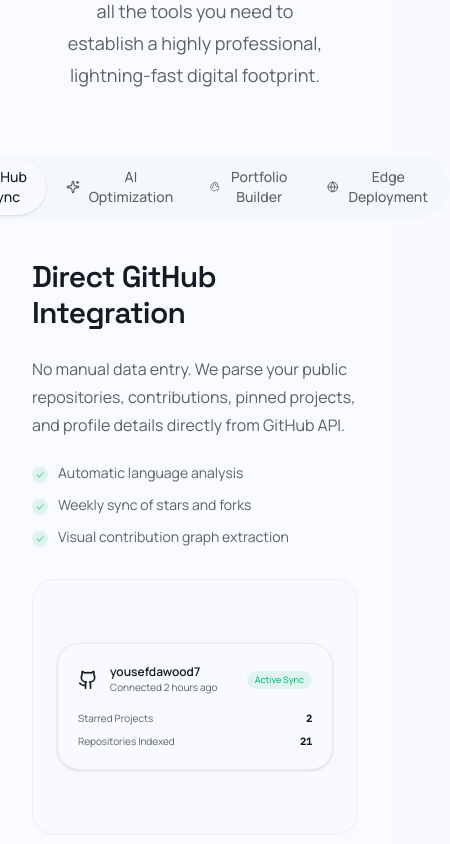
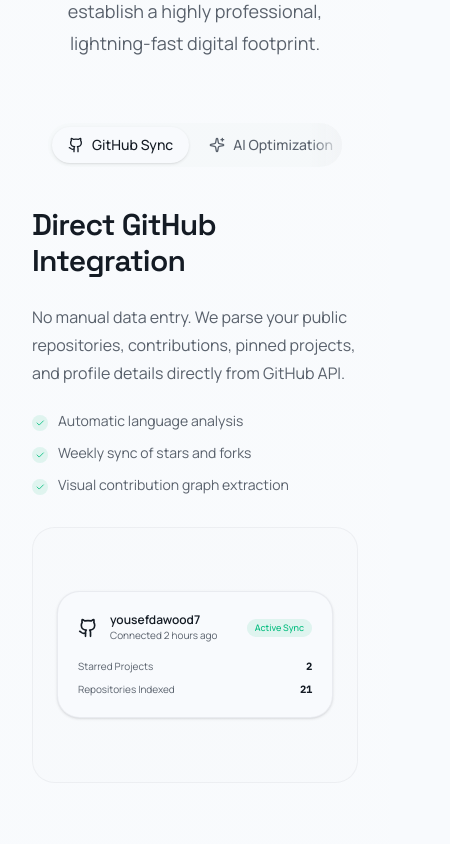
Before and after one commit to Ashraf8345/final_project, a Next.js app: page / in a window 390 px wide. Shown: the part 5720-6564 px from the top of the page, 450 px wide, since content can reach past the window. Built offline with nearby package versions, Linux system fonts and the light colour scheme.

Commit message:
add horizontal scrolling and fade indicators to CoreFeatures component

```diff
--- a/src/features/marketing/components/core-features.tsx
+++ b/src/features/marketing/components/core-features.tsx
@@ -153,8 +153,35 @@
 
   const activeCategory = categories.find((cat) => cat.id === activeTab) || categories[0]
 
+  const scrollContainerRef = React.useRef<HTMLDivElement>(null)
+  const [showLeftScroll, setShowLeftScroll] = React.useState(false)
+  const [showRightScroll, setShowRightScroll] = React.useState(false)
+
+  const checkScroll = React.useCallback(() => {
+    const element = scrollContainerRef.current
+    if (!element) return
+
+    const { scrollLeft, scrollWidth, clientWidth } = element
+    setShowLeftScroll(scrollLeft > 2)
+    setShowRightScroll(scrollLeft + clientWidth < scrollWidth - 2)
+  }, [])
+
+  React.useEffect(() => {
+    const element = scrollContainerRef.current
+    if (!element) return
+
+    // Run check initially
+    checkScroll()
+
+    // Add resize listener
+    window.addEventListener("resize", checkScroll)
+    return () => {
+      window.removeEventListener("resize", checkScroll)
+    }
+  }, [checkScroll, activeTab]) // Re-run if activeTab changes layout/dimensions
+
   return (
-    <Section id="core-features" spacing="xl" tone="default">
+    <Section id="core-features" spacing="md" tone="default">
       <Container size="wide" className="space-y-16">
         <div className="text-center max-w-3xl mx-auto space-y-4">
           <Badge variant="outline" className="px-3 py-1 font-mono uppercase tracking-wider text-[10px] border-border/60">
@@ -170,8 +197,28 @@
 
         <div className="w-full space-y-10">
           {/* Animated Tabs list without ugly borders */}
-          <div className="flex justify-center">
-            <div className="flex gap-1 p-1 bg-muted/40 dark:bg-muted/20 rounded-full relative z-0">
+          <div className="relative flex justify-center max-w-full w-full px-4 sm:px-0">
+            {/* Rounded Pill Wrapper with overflow-hidden to clip the fades */}
+            <div className="relative flex items-center bg-muted/40 dark:bg-muted/20 rounded-full relative z-0 max-w-full overflow-hidden w-full sm:w-auto">
+              {/* Left and Right Edge Fade Indicators (Clipped inside rounded-full) */}
+              <div
+                className={cn(
+                  "absolute left-0 top-0 bottom-0 w-8 bg-gradient-to-r from-muted to-transparent pointer-events-none z-10 block sm:hidden transition-opacity duration-200",
+                  showLeftScroll ? "opacity-100" : "opacity-0"
+                )}
+              />
+              <div
+                className={cn(
+                  "absolute right-0 top-0 bottom-0 w-8 bg-gradient-to-l from-muted to-transparent pointer-events-none z-10 block sm:hidden transition-opacity duration-200",
+                  showRightScroll ? "opacity-100" : "opacity-0"
+                )}
+              />
+
+              <div
+                ref={scrollContainerRef}
+                onScroll={checkScroll}
+                className="flex gap-1 p-1 overflow-x-auto max-w-full [scrollbar-width:none] [&::-webkit-scrollbar]:hidden scroll-smooth w-full"
+              >
                 {categories.map((cat) => {
                   const isActive = activeTab === cat.id
                   return (
@@ -179,7 +226,7 @@
                       key={cat.id}
                       onClick={() => setActiveTab(cat.id)}
                       className={cn(
-                      "relative flex items-center gap-2 px-4 py-2 text-sm font-medium transition-colors duration-200 rounded-full focus-visible:outline-none focus-visible:ring-2 focus-visible:ring-ring",
+                        "relative flex items-center gap-2 px-4 py-2 text-sm font-medium transition-colors duration-200 rounded-full focus-visible:outline-none focus-visible:ring-2 focus-visible:ring-ring shrink-0",
                         isActive ? "text-foreground" : "text-muted-foreground hover:text-foreground"
                       )}
                     >
@@ -197,6 +244,7 @@
                 })}
               </div>
             </div>
+          </div>
 
           {/* Animated Tab Content */}
           <motion.div
@@ -204,7 +252,7 @@
             initial={{ opacity: 0, y: prefersReducedMotion ? 0 : 8 }}
             animate={{ opacity: 1, y: 0 }}
             transition={{ duration: 0.3 }}
-            className="grid gap-8 items-center lg:grid-cols-2 mt-0 focus-visible:outline-none"
+            className="grid gap-8 items-center lg:grid-cols-2 mt-0 focus-visible:outline-none min-h-[520px] sm:min-h-[460px] lg:min-h-[270px]"
           >
             {/* Feature Content */}
             <div className="space-y-6">
```
Lines whose indentation alone changed are shown as unchanged.
